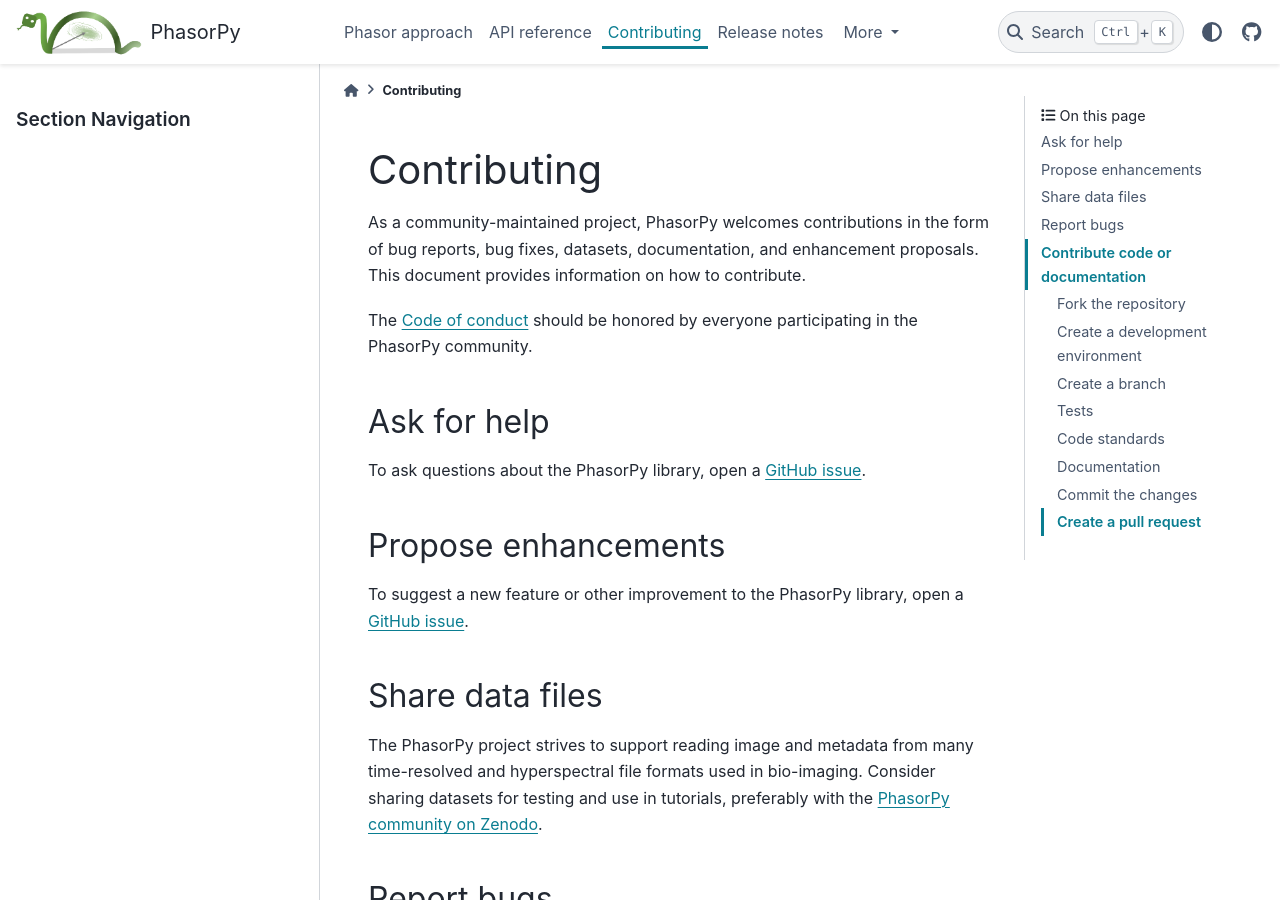
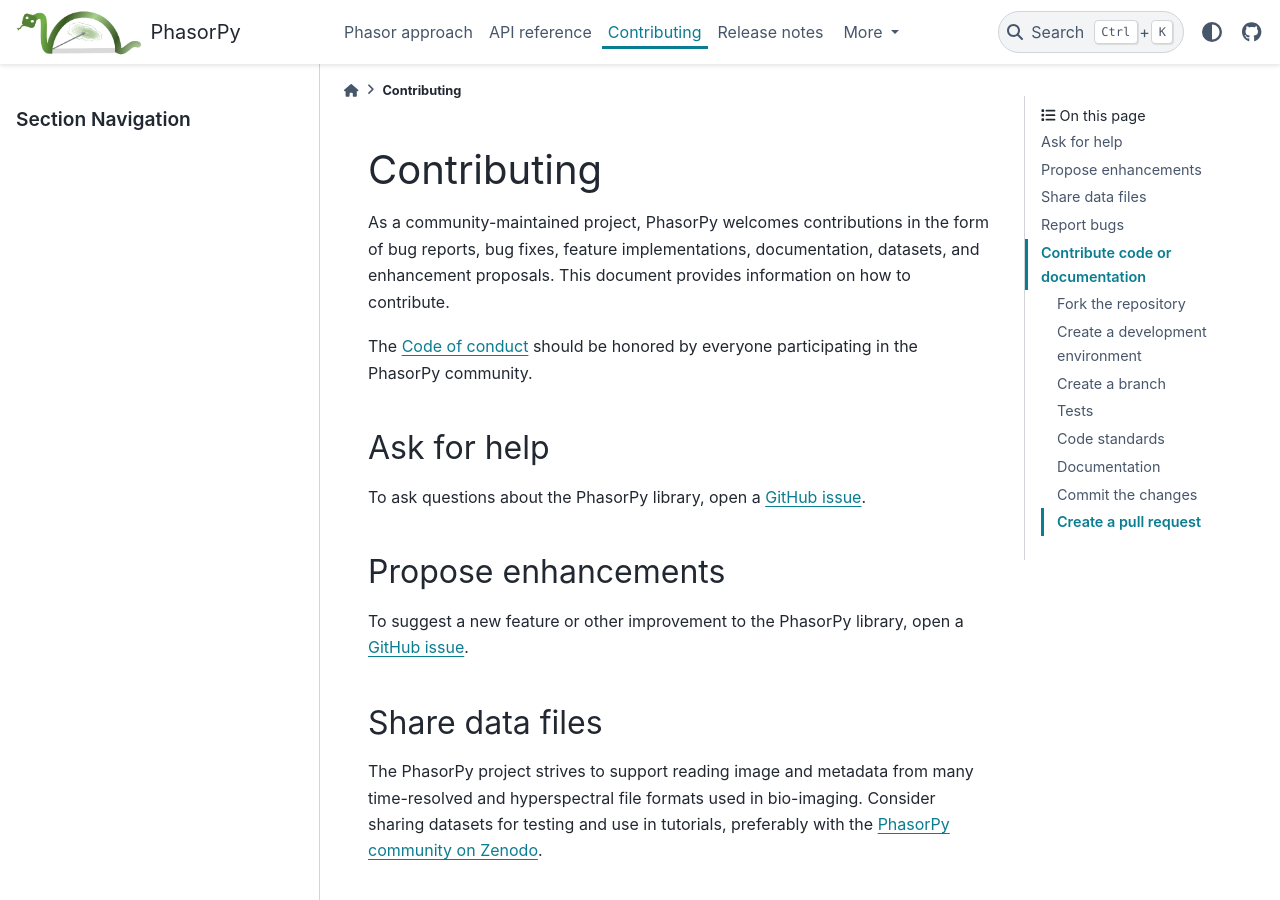
Before and after one commit to phasorpy/phasorpy, a Sphinx documentation site: the page built from docs/contributing.rst, in a window 1280 px wide and 900 px high. Built offline with Sphinx 7.4.7 and the PyData theme 0.15.4, drawn with Linux system fonts in a browser that asks for light colours; pages that are not in the unit, such as notebooks, are missing from menus.

Commit message:
Mention code contributions (#38)

```diff
--- a/docs/contributing.rst
+++ b/docs/contributing.rst
@@ -2,7 +2,8 @@
 ============
 
 As a community-maintained project, PhasorPy welcomes contributions in the form
-of bug reports, bug fixes, datasets, documentation, and enhancement proposals.
+of bug reports, bug fixes, feature implementations, documentation, datasets,
+and enhancement proposals.
 This document provides information on how to contribute.
 
 The :doc:`code_of_conduct` should be honored by everyone participating in the
```
Also changed, not shown: README.md (+2 -2 lines).
